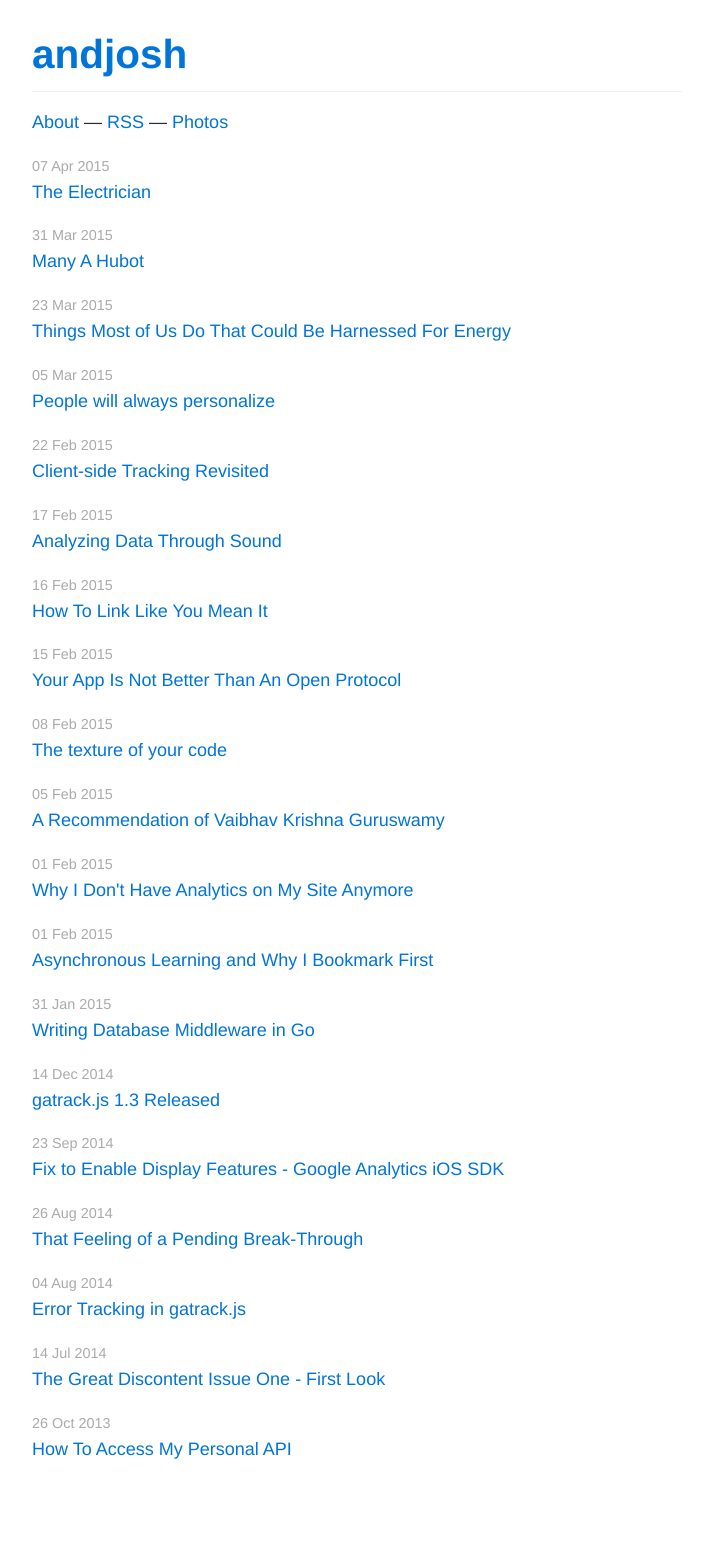
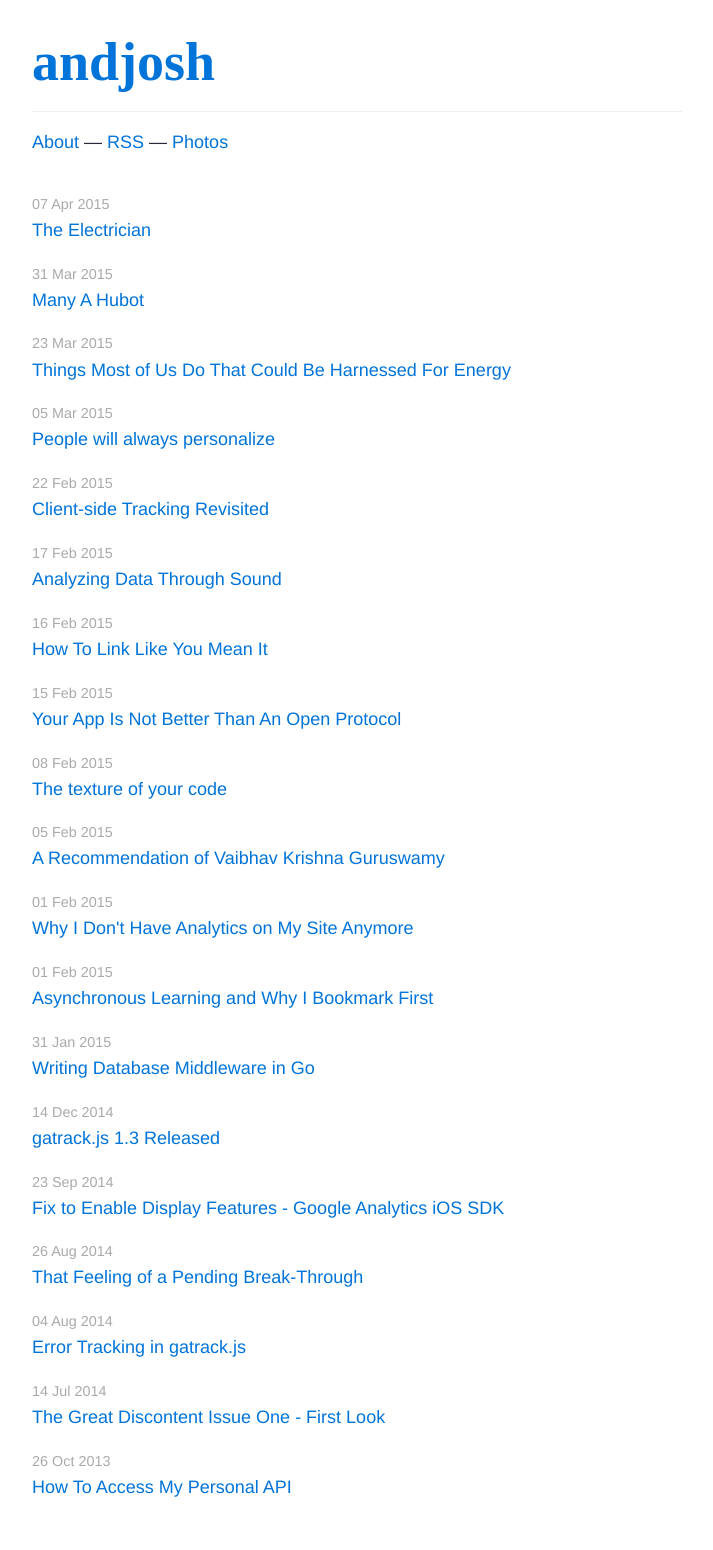
Before and after one commit to joshbeckman/andjosh.github.io, a Jekyll site: the page built from index.html, in a window 1280 px wide. Shown: the whole page, without its empty margins (283-996 px from the left). Built offline with Jekyll 4.4.1, drawn with Linux system fonts in a browser that asks for light colours; Markdown is read by kramdown in place of the engine named in the settings; before the commit the page ends 1512 px from its top, so only the background shows below that.

Commit message:
Added handwriting fonts

```diff
--- a/_layouts/page.html
+++ b/_layouts/page.html
@@ -2,7 +2,7 @@
 layout: default
 ---
 
-<h1><a href="{{ page.url }}">{{ page.title }}</a></h1>
+<h1 class="hand"><a href="{{ page.url }}">{{ page.title }}</a></h1>
 <div class="content">
     {{ content }}
 </div>
--- a/_layouts/post.html
+++ b/_layouts/post.html
@@ -19,7 +19,7 @@ layout: default
         <li><span>{{ post.date | date_to_string }}</span> <a href="{{ post.url }}">{{ post.title }}</a></li>
       {% endfor %}
     </ul>
-    <h2 class="site-title">
+    <h2 class="site-title hand">
         <a rel="home" href="/" title="{{ site.title }}">{{ site.title }}</a>
     </h2>
     <div class="about">
--- a/index.html
+++ b/index.html
@@ -1,7 +1,7 @@
 ---
 layout: default
 ---
-<h1><a href="/" title="{{ site.title }}">{{ site.title }}</a></h1>
+<h1 class="hand"><a href="/" title="{{ site.title }}">{{ site.title }}</a></h1>
 <div class="about">
     <a href="/about" title="About Josh Beckman" rel="about">About</a>
     &mdash;
```
Also changed, not shown: _drafts/2015-04-09-as-an-old-man.md (added, +5 -0 lines), css/font/andjosh/FontandJosh.otf (added), css/font/andjosh/FontandJosh.svg (added), css/font/andjosh/FontandJosh.ttf (added), css/font/andjosh/FontandJosh.woff (added), css/screen.min.css, 1 other file.
